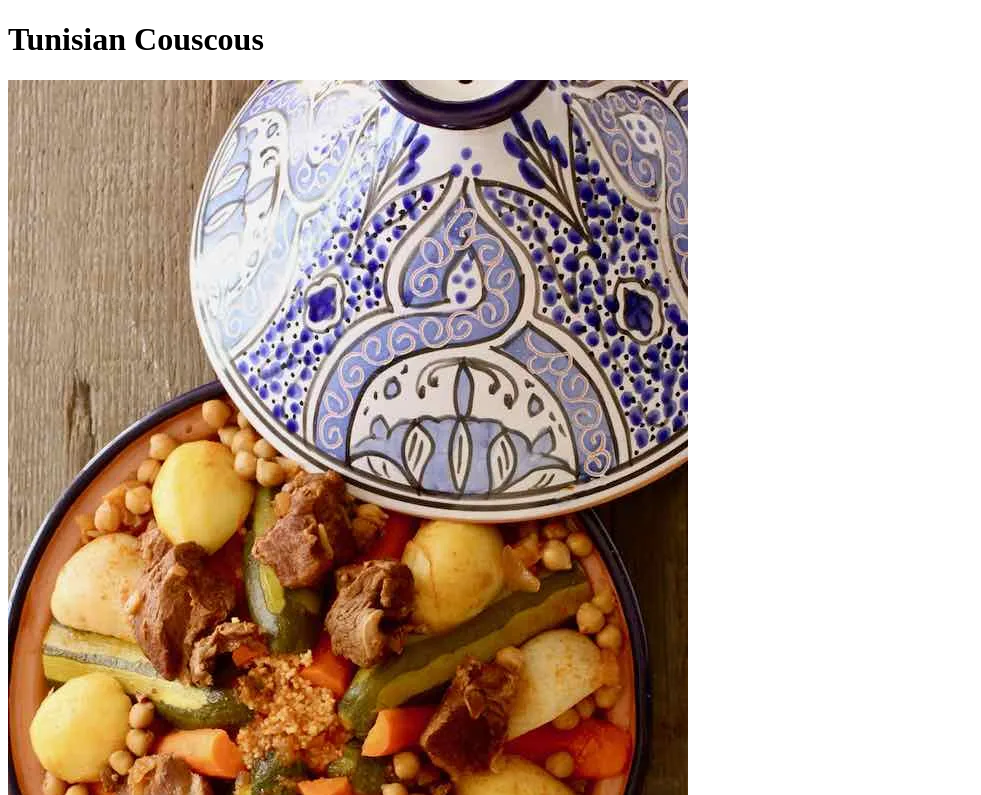
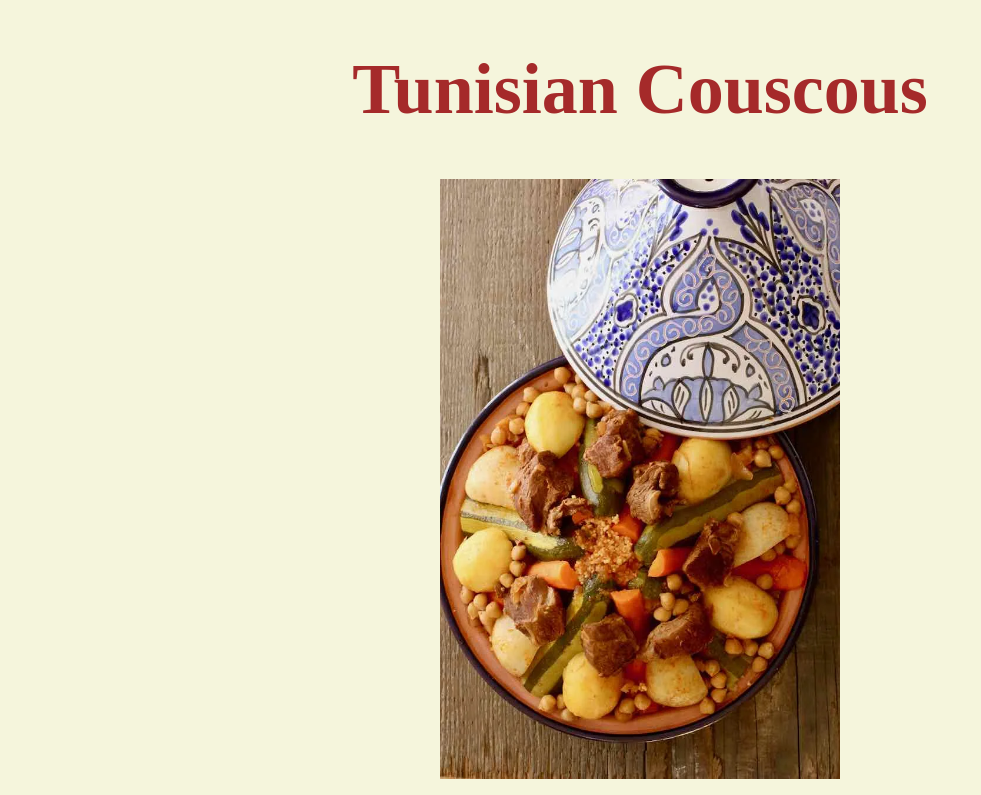
Before and after one commit to ahmednasr1/odin-recipes, a plain HTML site: page recipes/couscoush.html in a window 1280 px wide. Shown: the top 795 px of the page, without its empty margins (0-981 px from the left). Drawn offline with Linux system fonts and the light colour scheme.

Commit message:
center img and other css

```diff
--- a/recipes/couscoush.html
+++ b/recipes/couscoush.html
@@ -3,6 +3,7 @@
 
     <head>
         <meta charset="UTF-8">
+        <link rel="stylesheet" href="../style.css">
 
     </head>
     <body>
--- /dev/null
+++ b/style.css
@@ -0,0 +1,17 @@
+body {
+    background-color: beige;
+}
+h1 {
+    color:brown;
+    text-align: center;
+    font-size: 72px;
+}
+a {
+    font-size: 24px;
+}
+img {
+    display: block;
+    width: 400px;
+    margin-left: auto;
+    margin-right: auto;
+}
```
Also changed, not shown: index.html (+2 -0 lines), recipes/garlicb.html (+1 -0 lines), recipes/mac.html (+1 -0 lines).
